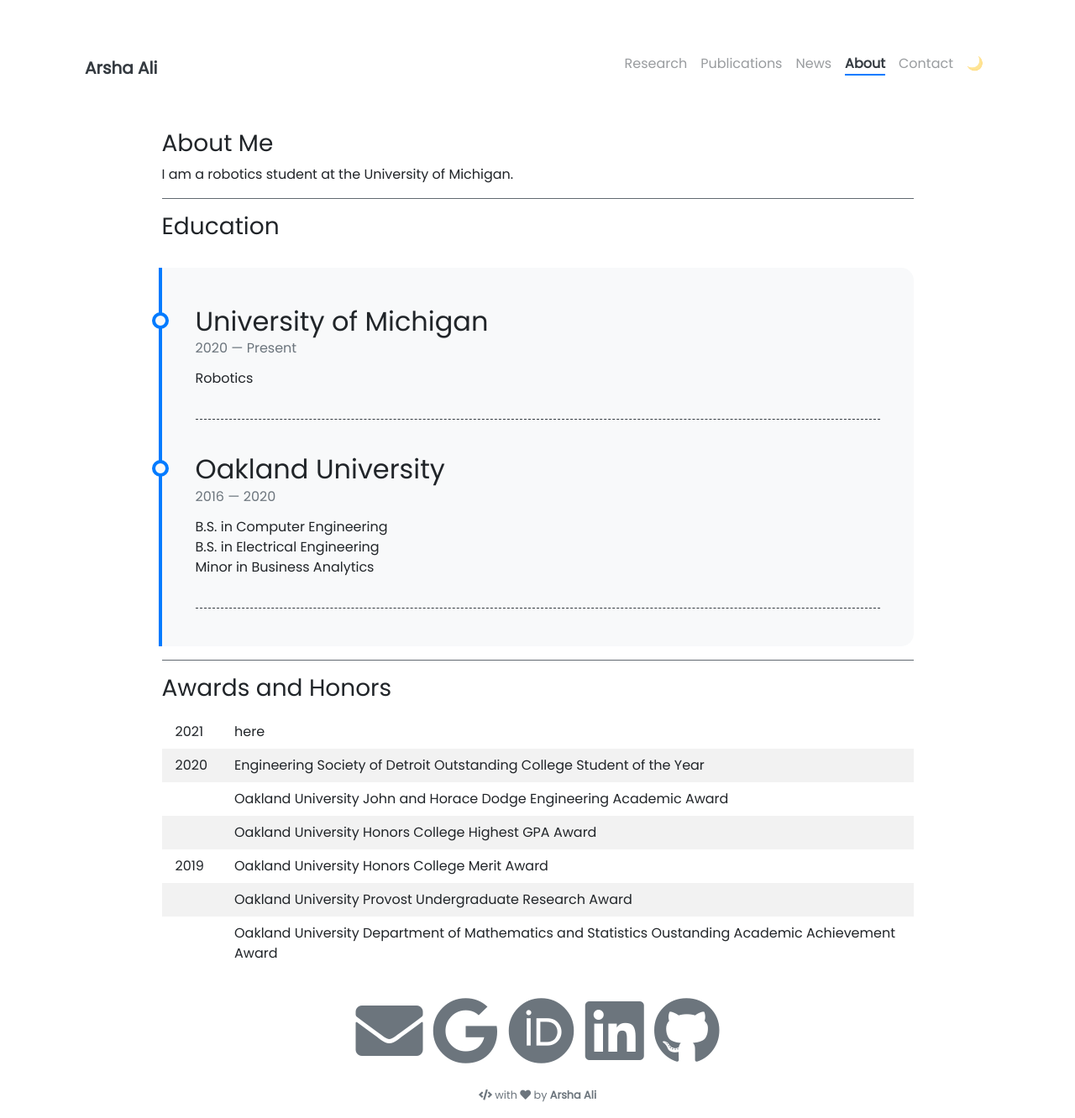
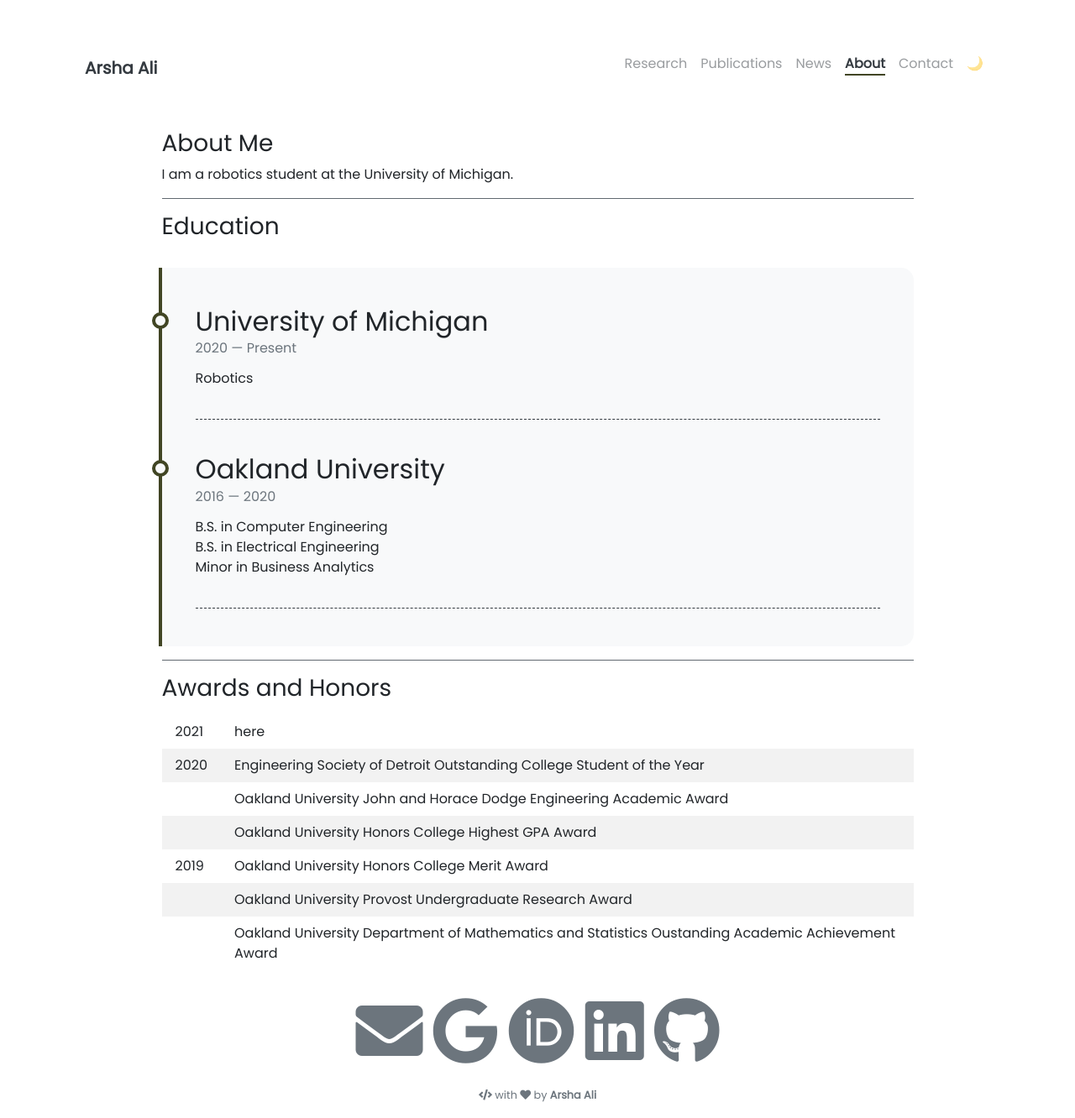
Before and after one commit to arshaali/arshaali.github.io, a Jekyll site: the page built from pages/about.md, in a window 1280 px wide and 1332 px high. Shown: the whole window at 84% size. Built offline with Jekyll 4.4.1, drawn with Linux system fonts in a browser that asks for light colours; nearby versions of some CDN libraries.

Commit message:
Update style.css

```diff
--- a/assets/css/style.css
+++ b/assets/css/style.css
@@ -293,7 +293,7 @@ body {
   margin-top: -6px;
 }
 .post .tag:hover {
-  background-color: #007bff;
+  background-color: #414524;
   color: white !important;
 }
 .post footer {
@@ -336,7 +336,7 @@ body {
 }
 .post
   a:not(.btn):not([class^="carousel-"]):not([class^="list-"]):not(.no-underline):hover {
-  color: #007bff;
+  color: #414524;
 }
 .post
   a:not(.btn):not([class^="carousel-"]):not([class^="list-"]):not(.no-underline)::after {
@@ -345,7 +345,7 @@ body {
   height: 0.15em;
   margin-top: -0.15em;
   width: 0;
-  background: #007bff;
+  background: #414524;
   transition: width 0.35s;
 }
 .post
@@ -375,7 +375,7 @@ body {
   padding: 0.2em 0.65em;
 }
 .post blockquote {
-  border-left: 0.25em solid #007bff;
+  border-left: 0.25em solid #414524;
   color: #6c757d;
   padding: 0 1em;
 }
@@ -394,7 +394,7 @@ body {
   padding-bottom: 12px;
   font-weight: 500;
   text-align: left;
-  background-color: #007bff;
+  background-color: #414524;
   color: white;
 }
 .post table:not(.highlight) tr:nth-child(even) {
@@ -455,7 +455,7 @@ body {
   content: "";
   display: block;
   height: 0.15em;
-  background: #007bff;
+  background: #414524;
 }
 
 .nav-link::after,
@@ -505,7 +505,7 @@ body {
   content: "";
   width: 4px;
   height: 100%;
-  background-color: #007bff;
+  background-color: #414524;
   position: absolute;
   left: -4px;
   top: 0;
@@ -518,7 +518,7 @@ body {
   width: 20px;
   height: 20px;
   border-radius: 50%;
-  border: 4px solid #007bff;
+  border: 4px solid #414524;
   background-color: #f8f9fa;
   position: absolute;
   left: -12px;
```
